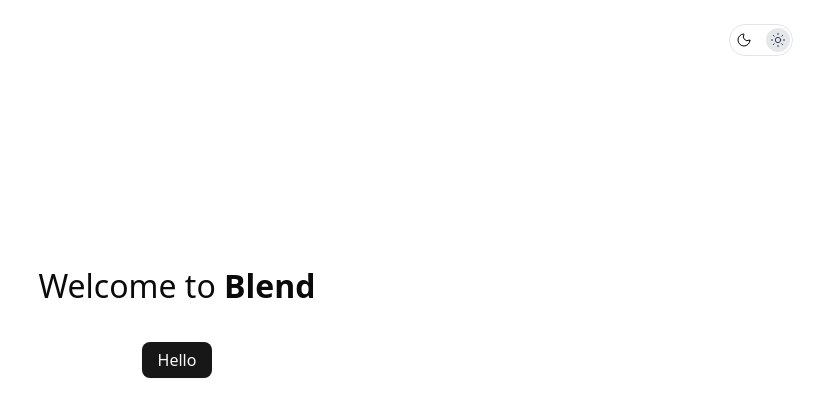
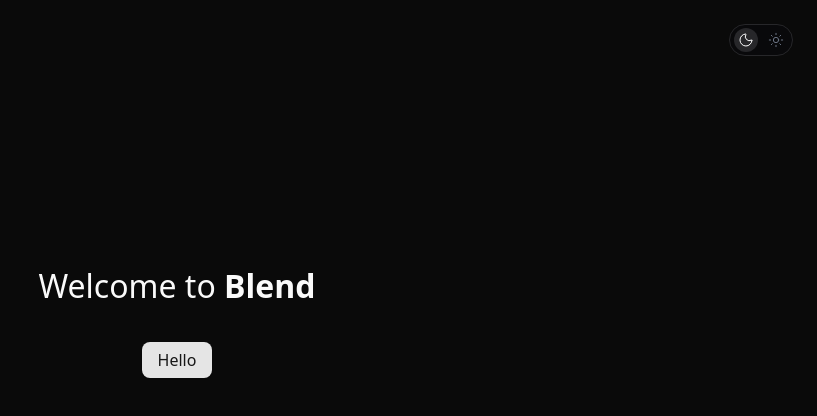
Before and after one commit to eneskabacaoglu/nextjs-starter, a Next.js app: page / in a window 1280 px wide. Shown: the top 416 px of the page, without its empty margins (463-1280 px from the left). Built offline with nearby package versions, Linux system fonts and the light colour scheme.

Commit message:
chore: update favicon to favicon.svg in layout

```diff
--- a/src/app/layout.js
+++ b/src/app/layout.js
@@ -11,6 +11,9 @@ export default function RootLayout({ children }) {
   // Place ThemeToggle at top right, and connect it to theme switching
   return (
     <html lang="en">
+      <head>
+        <link rel="icon" href="/favicon.svg" type="image/svg+xml" />
+      </head>
       <body>
         <div style={{ position: 'fixed', top: 24, right: 24, zIndex: 100 }}>
           <ThemeToggle />
--- a/src/components/ui/theme-toggle.jsx
+++ b/src/components/ui/theme-toggle.jsx
@@ -6,12 +6,17 @@ import { cn } from "@/lib/utils"
 export function ThemeToggle({
   className
 }) {
-  const [isDark, setIsDark] = useState(false);
+  const [isDark, setIsDark] = useState(true);
   const [mounted, setMounted] = useState(false);
 
   useEffect(() => {
     setMounted(true);
-    setIsDark(document.documentElement.classList.contains("dark"));
+    if (!document.documentElement.classList.contains("dark")) {
+      document.documentElement.classList.add("dark");
+      setIsDark(true);
+    } else {
+      setIsDark(true);
+    }
   }, []);
 
   useEffect(() => {
```
Also changed, not shown: public/favicon.svg (added).
